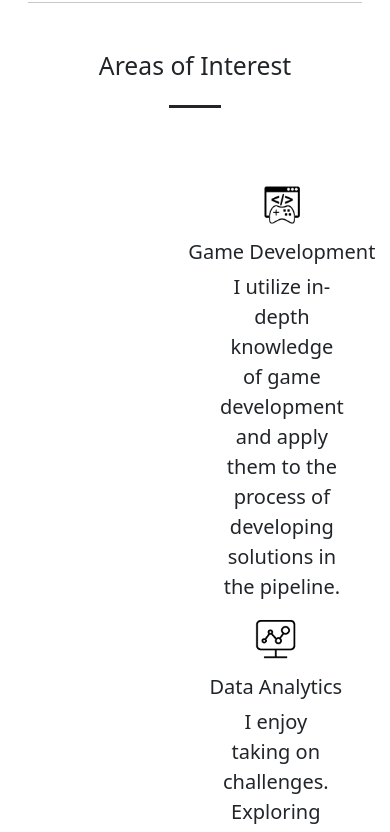
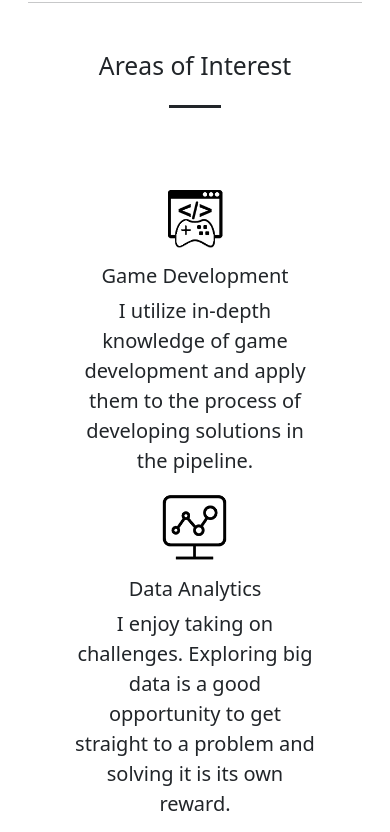
Before and after one commit to naimiskandar22/naimiskandar22.github.io, a plain HTML site: page index.html in a window 390 px wide. Shown: the part 1940-2772 px from the top of the page. Drawn offline with nearby package versions, Linux system fonts and the light colour scheme.

Commit message:
Update html to fix AoI alignment for mobile layout

```diff
--- a/index.html
+++ b/index.html
@@ -95,7 +95,7 @@
             <div class="container-fluid mt-5 text-center">
                 <h2>Areas of Interest</h2>
                 <hr class="divider">
-                <div class="container-fluid px-10 pt-5">
+                <div class="container-fluid px-auto pt-5">
                     <div class="d-flex flex-wrap">
                         <div class="col-sm-4">
                             <img class="img-icon" src="assets/icon-gamedev.png" alt="..."/>
```
